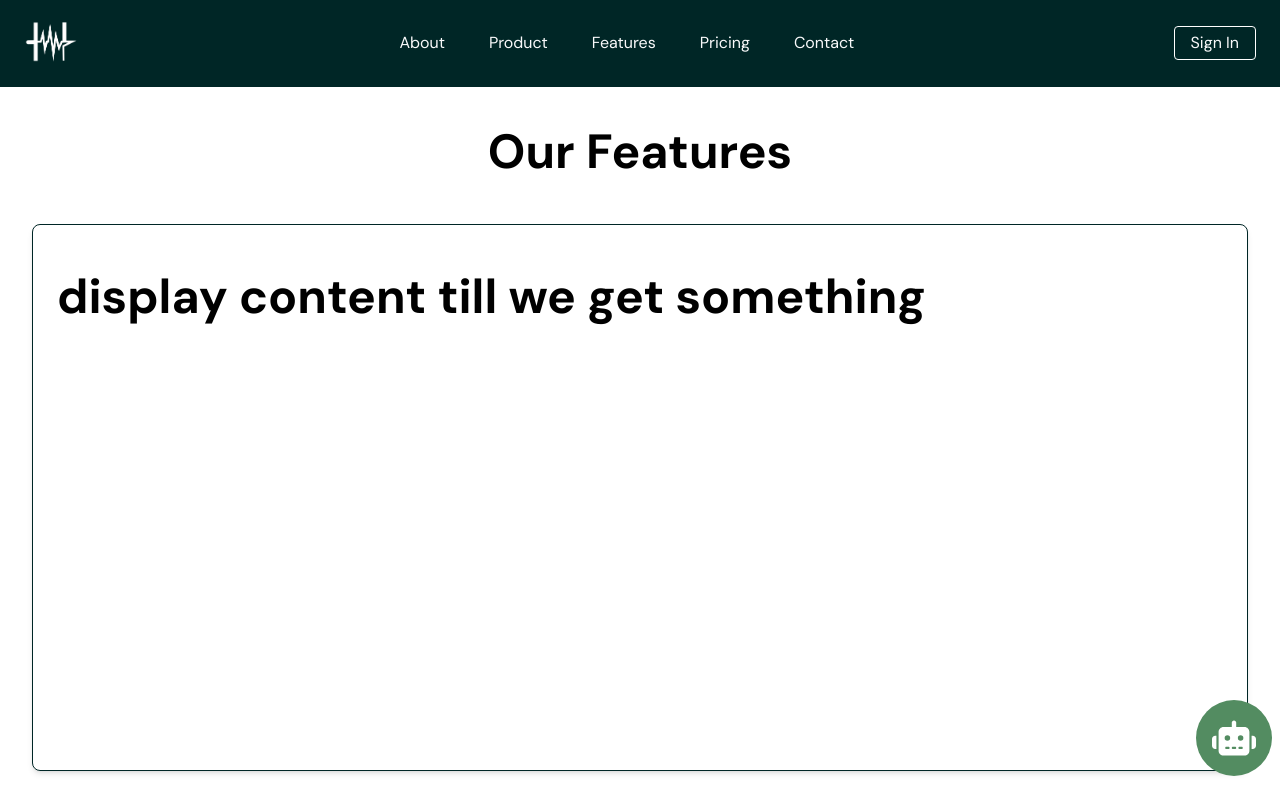
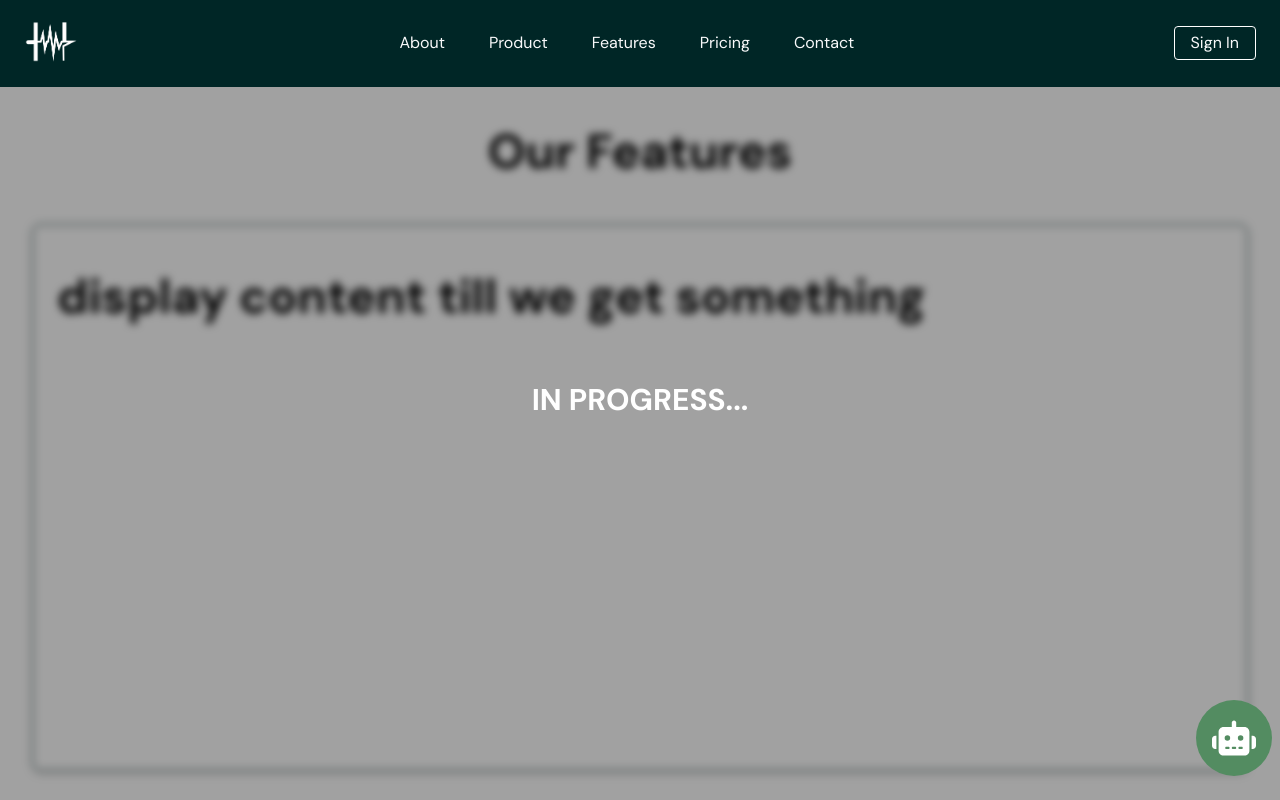
Before and after one commit to Bumblebig/Havva-Gemini, a React (Vite) app: page /features in a window 1280 px wide. Shown: the top 800 px of the page. Built offline with nearby package versions, Linux system fonts and the light colour scheme; no server answers.

Commit message:
add a progress modal

```diff
--- a/src/pages/features/Features.jsx
+++ b/src/pages/features/Features.jsx
@@ -58,7 +58,10 @@ const FeaturesPage = () => {
   }, []);
 
   return (
-    <div className="min-h-screen bg-white px-4 sm:px-8 lg:px-50 py-8 pt-32"> {/* Adjusted padding at the top */}
+    <div className="min-h-screen relative bg-white px-4 sm:px-8 lg:px-50 py-8 pt-32">
+      <div className='w-full h-screen fixed top-0 left-0 bg-[#0000005e] backdrop-blur-sm'>
+        <p className="text-white text-center text-2xl lg:text-3xl font-bold relative top-1/2 -translate-y-1/2">IN PROGRESS...</p>
+      </div>
       <div ref={messagesEndRef} className="absolute top-0" />
       <header className="text-center mb-12">
         <h1 className="text-3xl lg:text-5xl px-25 font-bold text-darkGreen">Our Features</h1>
@@ -76,7 +79,7 @@ const FeaturesPage = () => {
         <DataSharing />
         <EmergencyFeature />
         <ChatBot />
-        <CTA/>
+        <CTA />
       </div>
       <div className="hidden md:block lg:block">
         <Slider {...settings}>
@@ -97,7 +100,7 @@ const FeaturesPage = () => {
           </div>
         </Slider>
         <div className="px-4">
-          <CTA/>
+          <CTA />
         </div>
       </div>
     </div>
```
Lines whose indentation alone changed are shown as unchanged.
